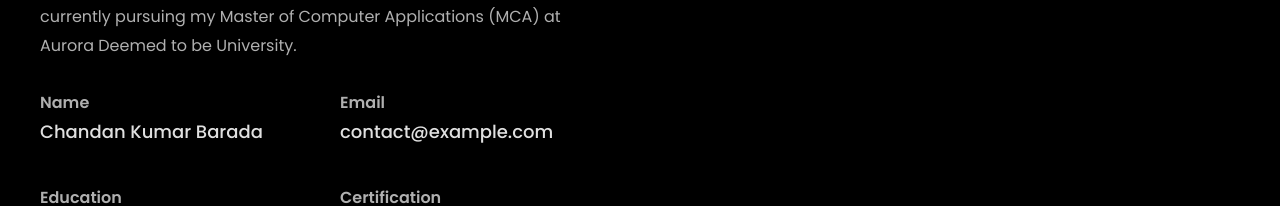
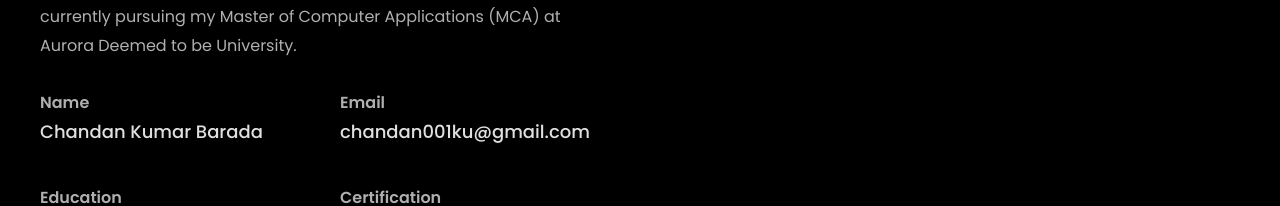
Before and after one commit to barada02/cksPortfolio, a React (Vite) app: page / in a window 1280 px wide. Shown: the part 1411-1617 px from the top of the page. Built offline with nearby package versions, Linux system fonts and the light colour scheme.

Commit message:
contact info updated

```diff
--- a/src/components/layout/Footer.tsx
+++ b/src/components/layout/Footer.tsx
@@ -63,7 +63,7 @@ const Footer = () => {
           <SocialIcon href="https://twitter.com" target="_blank" rel="noopener noreferrer" aria-label="Twitter">
             <FaTwitter />
           </SocialIcon>
-          <SocialIcon href="mailto:contact@example.com" aria-label="Email">
+          <SocialIcon href="mailto:chandan001ku@gmail.com" aria-label="Email">
             <FaEnvelope />
           </SocialIcon>
         </SocialLinks>
--- a/src/components/sections/AboutSection.tsx
+++ b/src/components/sections/AboutSection.tsx
@@ -156,7 +156,7 @@ const AboutSection = () => {
             </AboutInfoItem>
             <AboutInfoItem>
               <h4>Email</h4>
-              <p>contact@example.com</p>
+              <p>chandan001ku@gmail.com</p>
             </AboutInfoItem>
             <AboutInfoItem>
               <h4>Education</h4>
--- a/src/components/sections/ContactSection.tsx
+++ b/src/components/sections/ContactSection.tsx
@@ -231,7 +231,7 @@ const ContactSection = () => {
             </ContactIcon>
             <ContactText>
               <h4>Email</h4>
-              <p><a href="mailto:contact@example.com">contact@example.com</a></p>
+              <p><a href="mailto:chandan001ku@gmail.com">chandan001ku@gmail.com</a></p>
             </ContactText>
           </ContactInfoItem>
 
@@ -251,18 +251,18 @@ const ContactSection = () => {
             </ContactIcon>
             <ContactText>
               <h4>LinkedIn</h4>
-              <p><a href="https://linkedin.com" target="_blank" rel="noopener noreferrer">linkedin.com/in/chandan-kumar</a></p>
+              <p><a href="https://www.linkedin.com/in/chandan-kumar-barada" target="_blank" rel="noopener noreferrer">linkedin.com/in/chandan-kumar-barada</a></p>
             </ContactText>
           </ContactInfoItem>
 
           <SocialLinks>
-            <SocialLink href="https://github.com" target="_blank" rel="noopener noreferrer" aria-label="GitHub">
+            <SocialLink href="https://github.com/barada02" target="_blank" rel="noopener noreferrer" aria-label="GitHub">
               <FaGithub />
             </SocialLink>
-            <SocialLink href="https://linkedin.com" target="_blank" rel="noopener noreferrer" aria-label="LinkedIn">
+            <SocialLink href="https://www.linkedin.com/in/chandan-kumar-barada" target="_blank" rel="noopener noreferrer" aria-label="LinkedIn">
               <FaLinkedin />
             </SocialLink>
-            <SocialLink href="https://twitter.com" target="_blank" rel="noopener noreferrer" aria-label="Twitter">
+            <SocialLink href="https://twitter.com/chandankumar" target="_blank" rel="noopener noreferrer" aria-label="Twitter">
               <FaTwitter />
             </SocialLink>
           </SocialLinks>
```
